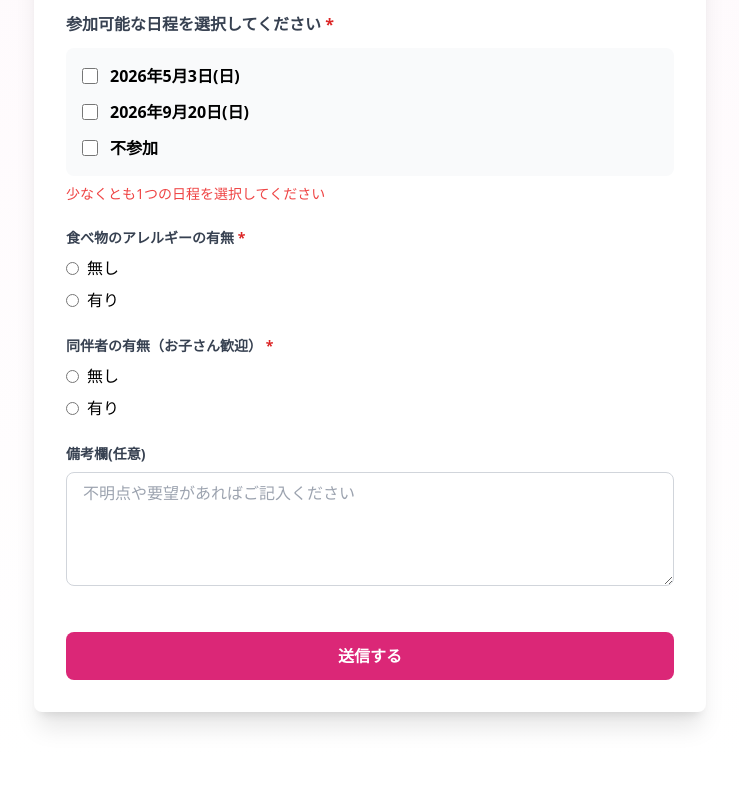
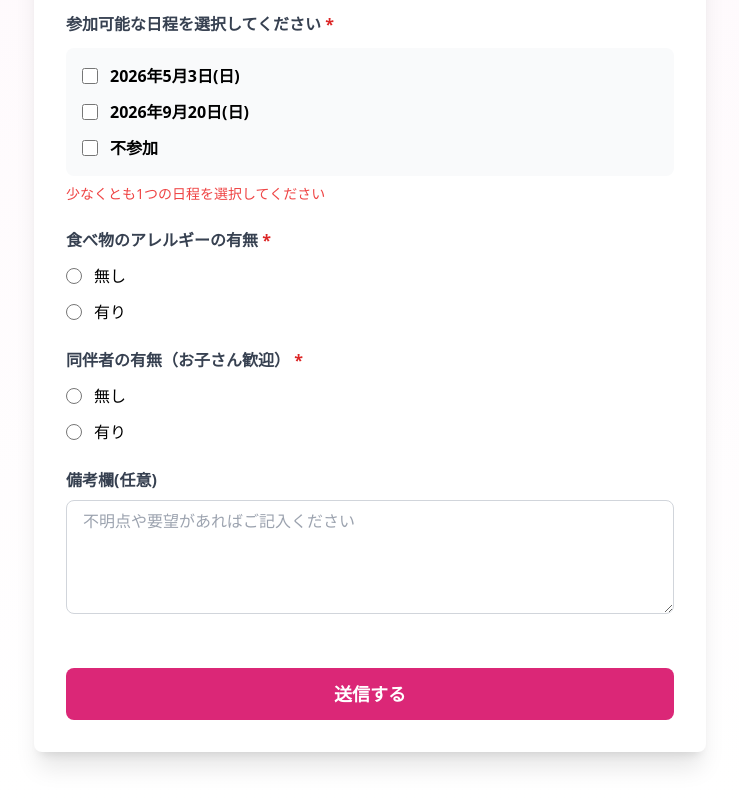
Before and after one commit to Hapiemon/dosokai, a Next.js app: page /form1 in a window 1280 px wide. Shown: the part 1259-2059 px from the top of the page, without its empty margins (270-1009 px from the left). Before the commit the page ends 2019 px from the top, so only its background shows below. Built offline with nearby package versions, Linux system fonts and the light colour scheme; no server answers; the database is empty.

Commit message:
レスポンスフォームのスタイルを調整し、テキストサイズ、マージン、パディングを変更

```diff
--- a/app/components/ResponseForm.tsx
+++ b/app/components/ResponseForm.tsx
@@ -389,36 +389,36 @@ export default function ResponseForm({ formId = 'form1' }: ResponseFormProps) {
 
             {/* アレルギー */}
             <div>
-              <label className="block text-sm font-bold text-gray-700 mb-2">
+              <label className="block text-sm sm:text-base font-bold text-gray-700 mb-3">
                 食べ物のアレルギーの有無 <span className="text-red-600">*</span>
               </label>
-              <div className="space-y-2">
-                <label className="flex items-center">
+              <div className="space-y-2 sm:space-y-3">
+                <label className="flex items-center cursor-pointer p-2 sm:p-0 -mx-2 sm:mx-0 rounded hover:bg-gray-100 sm:hover:bg-transparent">
                   <input
                     type="radio"
                     value="無し"
                     checked={formData.hasAllergy === '無し'}
                     onChange={(e) => setFormData({ ...formData, hasAllergy: e.target.value, allergyDetails: '' })}
-                    className="mr-2 text-pink-600 focus:ring-pink-500"
+                    className="w-5 h-5 sm:w-4 sm:h-4 mr-2 sm:mr-3 text-pink-600 focus:ring-pink-500 cursor-pointer"
                   />
-                  <span>無し</span>
+                  <span className="text-sm sm:text-base">無し</span>
                 </label>
-                <label className="flex items-center">
+                <label className="flex items-center cursor-pointer p-2 sm:p-0 -mx-2 sm:mx-0 rounded hover:bg-gray-100 sm:hover:bg-transparent">
                   <input
                     type="radio"
                     value="有り"
                     checked={formData.hasAllergy === '有り'}
                     onChange={(e) => setFormData({ ...formData, hasAllergy: e.target.value })}
-                    className="mr-2 text-pink-600 focus:ring-pink-500"
+                    className="w-5 h-5 sm:w-4 sm:h-4 mr-2 sm:mr-3 text-pink-600 focus:ring-pink-500 cursor-pointer"
                   />
-                  <span>有り</span>
+                  <span className="text-sm sm:text-base">有り</span>
                 </label>
               </div>
               {formData.hasAllergy === '有り' && (
                 <textarea
                   value={formData.allergyDetails}
                   onChange={(e) => setFormData({ ...formData, allergyDetails: e.target.value })}
-                  className="mt-2 w-full px-4 py-2 border border-gray-300 rounded-lg focus:ring-2 focus:ring-pink-500 focus:border-transparent"
+                  className="mt-3 w-full px-3 sm:px-4 py-2 border border-gray-300 rounded-lg focus:ring-2 focus:ring-pink-500 focus:border-transparent text-base"
                   rows={3}
                   placeholder="アレルギーの詳細をご記入ください"
                 />
@@ -427,11 +427,11 @@ export default function ResponseForm({ formId = 'form1' }: ResponseFormProps) {
 
             {/* 同伴者 */}
             <div>
-              <label className="block text-sm font-bold text-gray-700 mb-2">
+              <label className="block text-sm sm:text-base font-bold text-gray-700 mb-3">
                 同伴者の有無（お子さん歓迎） <span className="text-red-600">*</span>
               </label>
-              <div className="space-y-2">
-                <label className="flex items-center">
+              <div className="space-y-2 sm:space-y-3">
+                <label className="flex items-center cursor-pointer p-2 sm:p-0 -mx-2 sm:mx-0 rounded hover:bg-gray-100 sm:hover:bg-transparent">
                   <input
                     type="radio"
                     value="無し"
@@ -444,33 +444,33 @@ export default function ResponseForm({ formId = 'form1' }: ResponseFormProps) {
                         companionChildren: '0',
                       })
                     }
-                    className="mr-2 text-pink-600 focus:ring-pink-500"
+                    className="w-5 h-5 sm:w-4 sm:h-4 mr-2 sm:mr-3 text-pink-600 focus:ring-pink-500 cursor-pointer"
                   />
-                  <span>無し</span>
+                  <span className="text-sm sm:text-base">無し</span>
                 </label>
-                <label className="flex items-center">
+                <label className="flex items-center cursor-pointer p-2 sm:p-0 -mx-2 sm:mx-0 rounded hover:bg-gray-100 sm:hover:bg-transparent">
                   <input
                     type="radio"
                     value="有り"
                     checked={formData.companionStatus === '有り'}
                     onChange={(e) => setFormData({ ...formData, companionStatus: e.target.value })}
-                    className="mr-2 text-pink-600 focus:ring-pink-500"
+                    className="w-5 h-5 sm:w-4 sm:h-4 mr-2 sm:mr-3 text-pink-600 focus:ring-pink-500 cursor-pointer"
                   />
-                  <span>有り</span>
+                  <span className="text-sm sm:text-base">有り</span>
                 </label>
               </div>
 
               {formData.companionStatus === '有り' && (
                 <div className="mt-4 space-y-4">
                   <div>
-                    <label className="block text-sm font-bold text-gray-700 mb-2">
+                    <label className="block text-sm sm:text-base font-bold text-gray-700 mb-2">
                       大人の人数 <span className="text-red-600">*</span>
                       <span className="ml-2 text-xs text-gray-500">※会費がかかります。</span>
                     </label>
                     <select
                       value={formData.companionAdults}
                       onChange={(e) => setFormData({ ...formData, companionAdults: e.target.value })}
-                      className="w-full px-4 py-2 border border-gray-300 rounded-lg focus:ring-2 focus:ring-pink-500 focus:border-transparent"
+                      className="w-full px-3 sm:px-4 py-3 sm:py-2 border border-gray-300 rounded-lg focus:ring-2 focus:ring-pink-500 focus:border-transparent text-base"
                     >
                       <option value="0">0名</option>
                       <option value="1">1名</option>
@@ -482,14 +482,14 @@ export default function ResponseForm({ formId = 'form1' }: ResponseFormProps) {
                   </div>
 
                   <div>
-                    <label className="block text-sm font-bold text-gray-700 mb-2">
+                    <label className="block text-sm sm:text-base font-bold text-gray-700 mb-2">
                       子供の人数 <span className="text-red-600">*</span>
                       <span className="ml-2 text-xs text-gray-500">※無料</span>
                     </label>
                     <select
                       value={formData.companionChildren}
                       onChange={(e) => setFormData({ ...formData, companionChildren: e.target.value })}
-                      className="w-full px-4 py-2 border border-gray-300 rounded-lg focus:ring-2 focus:ring-pink-500 focus:border-transparent"
+                      className="w-full px-3 sm:px-4 py-3 sm:py-2 border border-gray-300 rounded-lg focus:ring-2 focus:ring-pink-500 focus:border-transparent text-base"
                     >
                       <option value="0">0名</option>
                       <option value="1">1名</option>
@@ -505,24 +505,24 @@ export default function ResponseForm({ formId = 'form1' }: ResponseFormProps) {
 
             {/* 備考 */}
             <div>
-              <label className="block text-sm font-bold text-gray-700 mb-2">
+              <label className="block text-sm sm:text-base font-bold text-gray-700 mb-2">
                 備考欄(任意)
               </label>
               <textarea
                 value={formData.remarks}
                 onChange={(e) => setFormData({ ...formData, remarks: e.target.value })}
-                className="w-full px-4 py-2 border border-gray-300 rounded-lg focus:ring-2 focus:ring-pink-500 focus:border-transparent"
+                className="w-full px-3 sm:px-4 py-3 sm:py-2 border border-gray-300 rounded-lg focus:ring-2 focus:ring-pink-500 focus:border-transparent text-base"
                 rows={4}
                 placeholder="不明点や要望があればご記入ください"
               />
             </div>
 
             {/* 送信ボタン */}
-            <div className="pt-4">
+            <div className="pt-4 sm:pt-6">
               <button
                 type="submit"
                 disabled={isSubmitting}
-                className="w-full bg-pink-600 hover:bg-pink-700 text-white font-bold py-3 px-6 rounded-lg transition-colors disabled:bg-gray-400 disabled:cursor-not-allowed"
+                className="w-full bg-pink-600 hover:bg-pink-700 text-white font-bold py-3 sm:py-3 px-4 sm:px-6 rounded-lg transition-colors disabled:bg-gray-400 disabled:cursor-not-allowed text-base sm:text-lg"
               >
                 {isSubmitting ? '送信中...' : '送信する'}
               </button>
```
